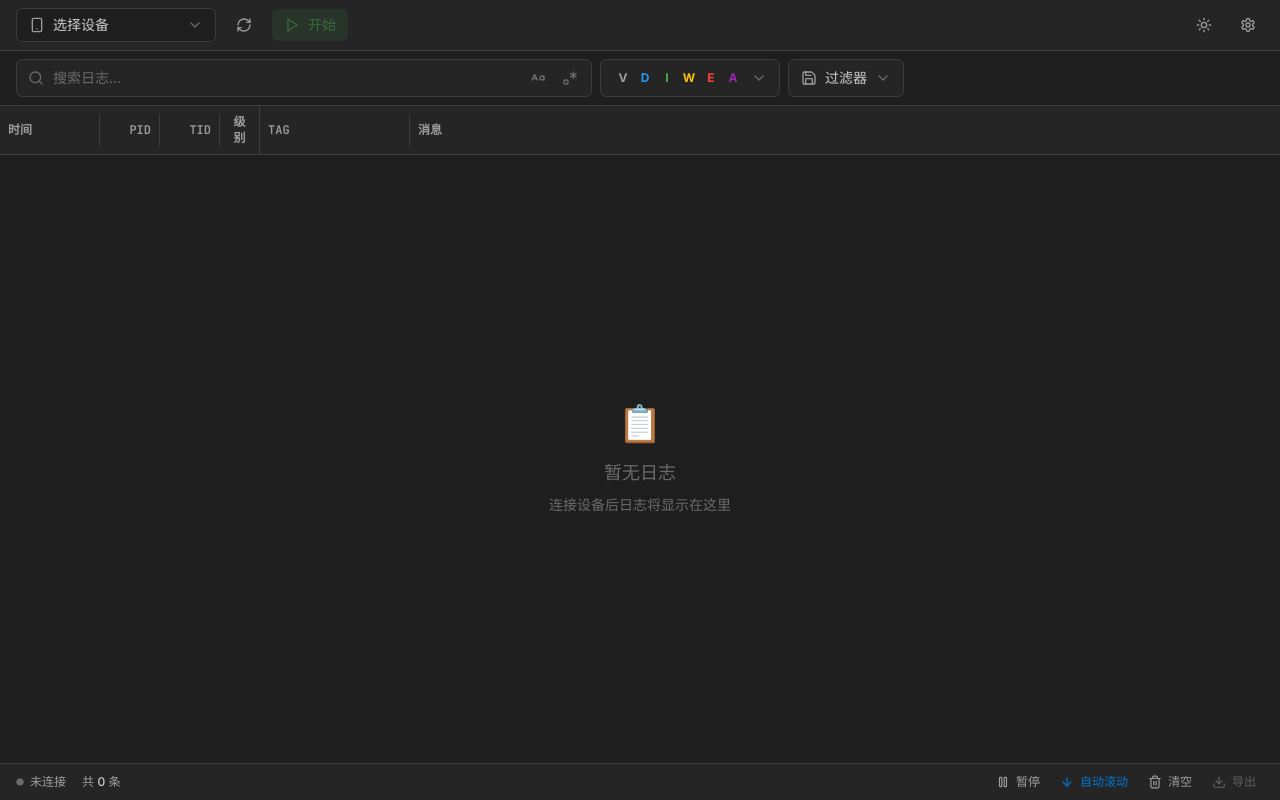
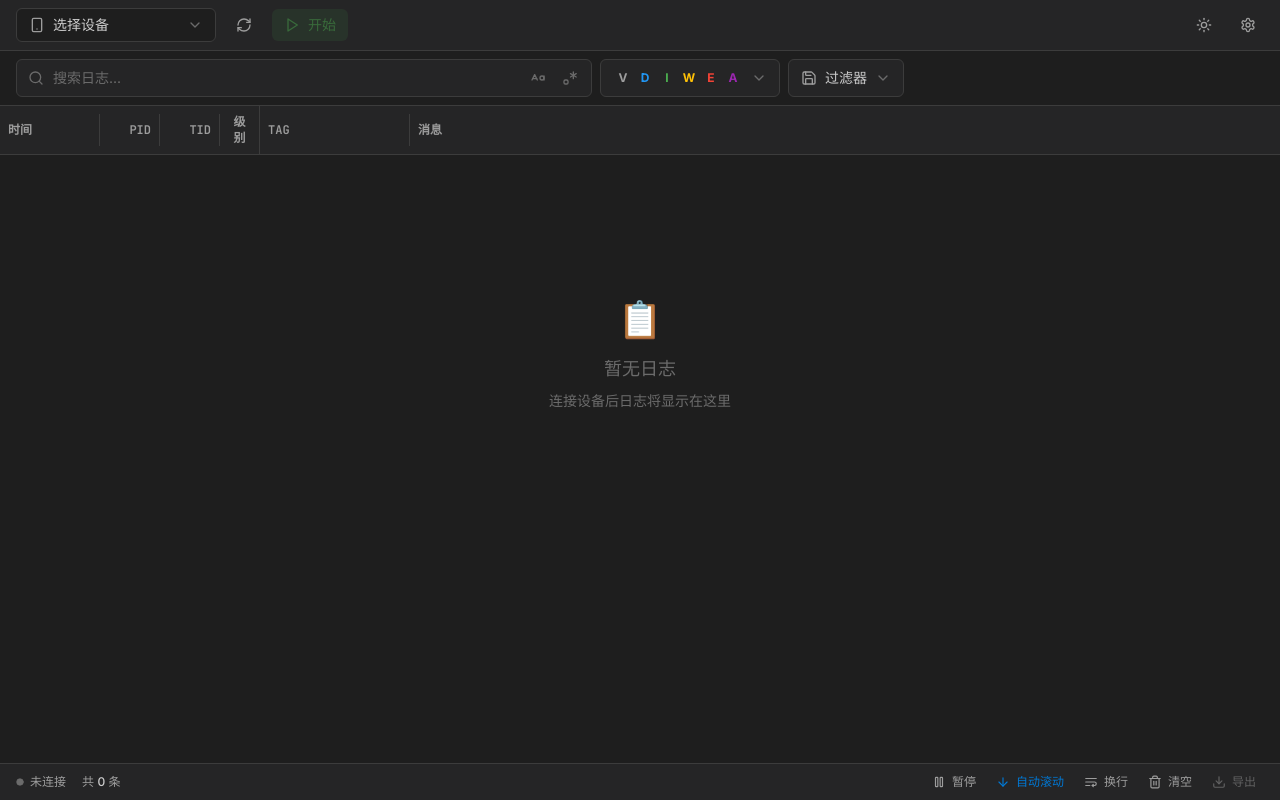
Before and after one commit to rawer886/Logcat, a React (Vite) app: page / in a window 1280 px wide. Built offline with nearby package versions, Linux system fonts and the light colour scheme.

Commit message:
fix: 修复自动换行时行高重叠问题
- 使用动态高度测量替代固定行高
- 添加 measureElement 支持虚拟滚动动态高度
- 调整行高 lineHeight 为 1.8

```diff
--- a/src/components/LogList.tsx
+++ b/src/components/LogList.tsx
@@ -106,6 +106,7 @@ const LogRow = memo(function LogRow({
     showPid: boolean;
     showTid: boolean;
     fontSize: number;
+    wrapLines: boolean;
   };
   columnWidths: ColumnWidths;
 }) {
@@ -143,6 +144,7 @@ const LogRow = memo(function LogRow({
       style={{
         ...style,
         fontSize: `${settings.fontSize}px`,
+        lineHeight: "1.5",
       }}
       className={cn(
         "flex items-start font-mono hover:bg-surface-elevated/50 transition-colors",
@@ -197,7 +199,15 @@ const LogRow = memo(function LogRow({
       </div>
 
       {/* Message */}
-      <div className="flex-1 min-w-0 px-2 py-1 text-text-primary whitespace-pre-wrap break-all">
+      <div
+        className={cn(
+          "flex-1 min-w-[200px] px-2 py-1 text-text-primary",
+          settings.wrapLines
+            ? "whitespace-pre-wrap break-all"
+            : "whitespace-pre"
+        )}
+        style={{ lineHeight: "1.8" }}
+      >
         {searchRegex ? renderHighlightedText(entry.message) : entry.message}
       </div>
     </div>
@@ -224,12 +234,16 @@ export function LogList() {
     filter.isCaseSensitive
   );
 
-  // Virtual list configuration
+  // Virtual list configuration with dynamic height support
   const virtualizer = useVirtualizer({
     count: filteredLogs.length,
     getScrollElement: () => parentRef.current,
-    estimateSize: () => 28, // Estimated row height
+    estimateSize: () => settings.wrapLines ? 60 : 28, // Larger estimate when wrapping
     overscan: 20, // Number of items to render outside of the visible area
+    measureElement: (element) => {
+      // Measure actual element height for dynamic sizing
+      return element?.getBoundingClientRect().height ?? (settings.wrapLines ? 60 : 28);
+    },
   });
 
   // Auto-scroll to bottom when new logs arrive
@@ -261,11 +275,29 @@ export function LogList() {
     showPid: settings.showPid,
     showTid: settings.showTid,
     fontSize: settings.fontSize,
+    wrapLines: settings.wrapLines,
   };
 
+  // Calculate minimum content width based on column widths
+  const minContentWidth =
+    (settings.showTimestamp ? columnWidths.timestamp : 0) +
+    (settings.showPid ? columnWidths.pid : 0) +
+    (settings.showTid ? columnWidths.tid : 0) +
+    columnWidths.level +
+    columnWidths.tag +
+    500; // minimum message width
+
   return (
-    <div className="flex-1 flex flex-col min-h-0 bg-surface transition-theme">
-      {/* Column Headers */}
+    <div className="flex-1 flex flex-col min-h-0 bg-surface transition-theme overflow-hidden">
+      {/* Scrollable container for both header and content */}
+      <div
+        ref={parentRef}
+        className="flex-1 overflow-auto"
+        onScroll={handleScroll}
+      >
+        {/* Inner container with min-width for horizontal scroll */}
+        <div style={{ minWidth: settings.wrapLines ? undefined : minContentWidth }}>
+          {/* Column Headers - sticky */}
           <div
             className="flex items-center font-mono text-xs font-semibold bg-surface-secondary border-b border-border sticky top-0 z-10 select-none"
             style={{ fontSize: `${settings.fontSize}px` }}
@@ -311,17 +343,12 @@ export function LogList() {
             >
               <div className="px-2 py-2 text-text-secondary">TAG</div>
             </ResizableHeader>
-        <div className="flex-1 px-2 py-2 text-text-secondary">消息</div>
+            <div className="flex-1 min-w-[200px] px-2 py-2 text-text-secondary">消息</div>
           </div>
 
-      {/* Virtual List */}
-      <div
-        ref={parentRef}
-        className="flex-1 overflow-auto"
-        onScroll={handleScroll}
-      >
+          {/* Virtual List Content */}
           {filteredLogs.length === 0 ? (
-          <div className="flex items-center justify-center h-full text-text-muted">
+            <div className="flex items-center justify-center h-[400px] text-text-muted">
               <div className="text-center">
                 <div className="text-4xl mb-4">📋</div>
                 <div className="text-lg">暂无日志</div>
@@ -332,19 +359,16 @@ export function LogList() {
             <div
               style={{
                 height: `${virtualizer.getTotalSize()}px`,
-              width: "100%",
                 position: "relative",
               }}
             >
               {virtualizer.getVirtualItems().map((virtualRow) => {
                 const entry = filteredLogs[virtualRow.index];
                 return (
-                <LogRow
+                  <div
                     key={entry.id}
-                  entry={entry}
-                  searchRegex={searchRegex}
-                  settings={rowSettings}
-                  columnWidths={columnWidths}
+                    data-index={virtualRow.index}
+                    ref={virtualizer.measureElement}
                     style={{
                       position: "absolute",
                       top: 0,
@@ -352,12 +376,21 @@ export function LogList() {
                       width: "100%",
                       transform: `translateY(${virtualRow.start}px)`,
                     }}
+                  >
+                    <LogRow
+                      entry={entry}
+                      searchRegex={searchRegex}
+                      settings={rowSettings}
+                      columnWidths={columnWidths}
+                      style={{}}
                     />
+                  </div>
                 );
               })}
             </div>
           )}
         </div>
       </div>
+    </div>
   );
 }
--- a/src/components/StatusBar.tsx
+++ b/src/components/StatusBar.tsx
@@ -6,6 +6,7 @@ import {
   ArrowDown,
   Download,
   Circle,
+  WrapText,
 } from "lucide-react";
 import { cn } from "../lib/utils";
 import { useLogStore } from "../stores/logStore";
@@ -20,9 +21,11 @@ export function StatusBar() {
     autoScroll,
     isConnected,
     filteredLogs,
+    settings,
     togglePause,
     setAutoScroll,
     clearLogs,
+    updateSettings,
   } = useLogStore();
 
   const { selectedDevice, clearDeviceLogs } = useLogStream();
@@ -166,6 +169,21 @@ export function StatusBar() {
           <span>自动滚动</span>
         </button>
 
+        {/* Wrap Lines */}
+        <button
+          onClick={() => updateSettings({ wrapLines: !settings.wrapLines })}
+          className={cn(
+            "flex items-center gap-1.5 px-2 py-1 rounded transition-colors",
+            settings.wrapLines
+              ? "bg-accent/20 text-accent"
+              : "hover:bg-surface-elevated text-text-secondary hover:text-text-primary"
+          )}
+          title={settings.wrapLines ? "自动换行已开启" : "自动换行已关闭"}
+        >
+          <WrapText className="w-3.5 h-3.5" />
+          <span>换行</span>
+        </button>
+
         {/* Clear */}
         <button
           onClick={handleClear}
```
Lines whose indentation alone changed are shown as unchanged.
